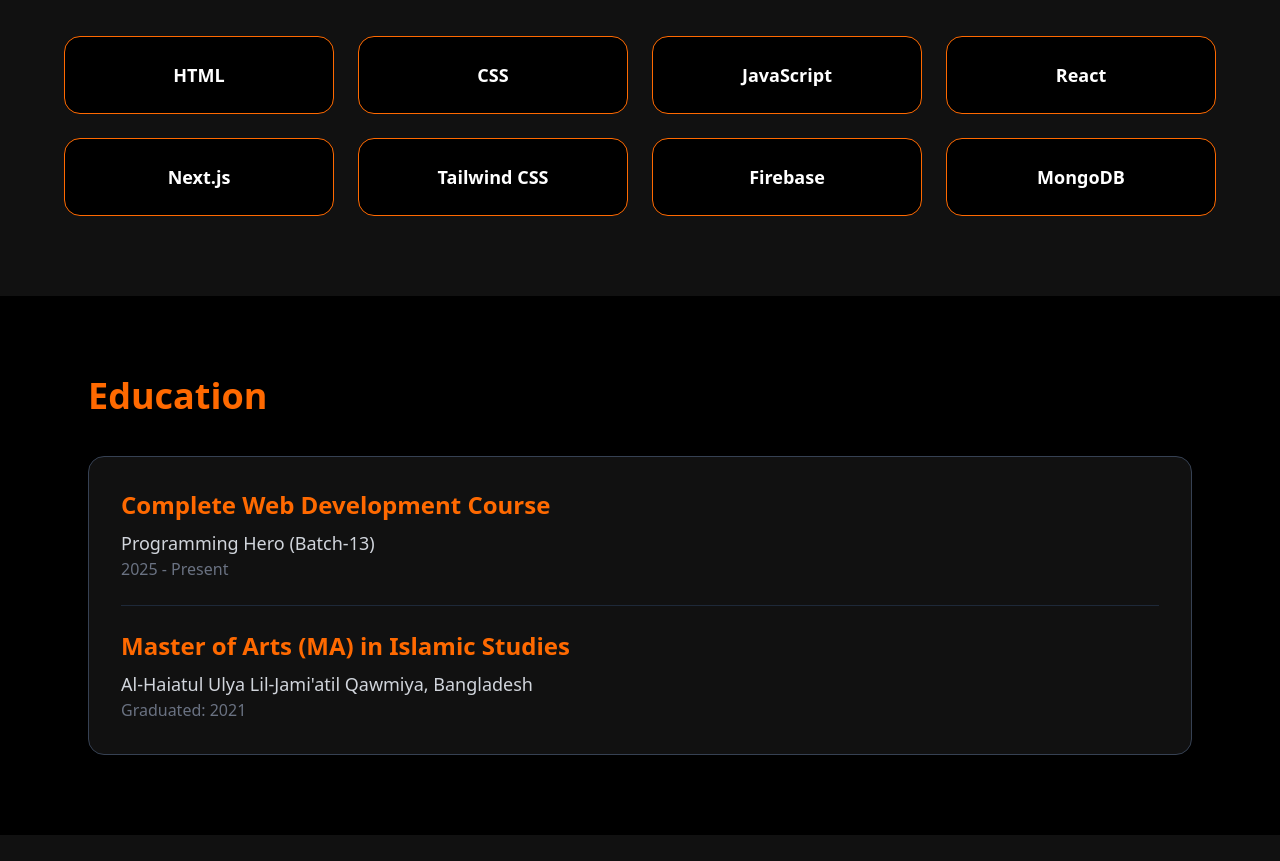
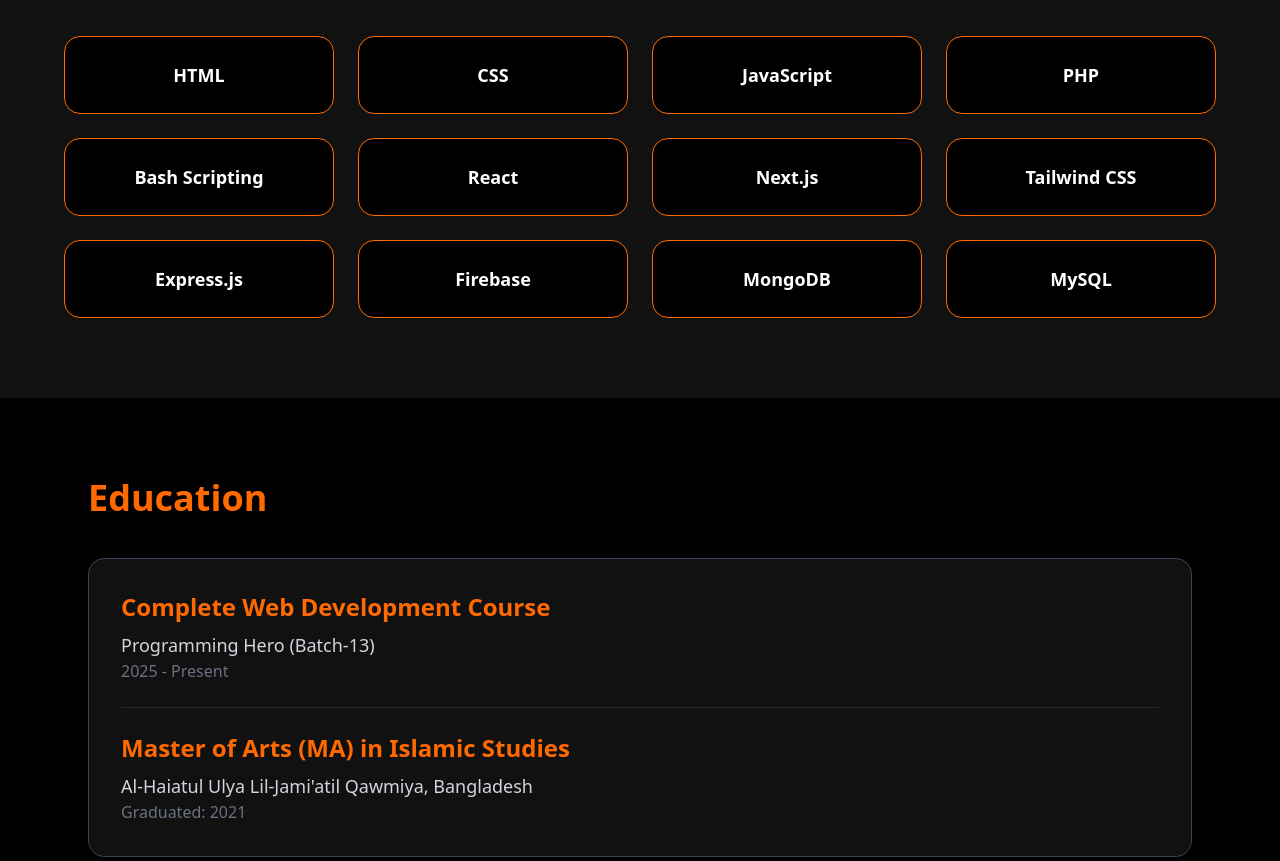
Before and after one commit to sheikh-muzammil2026/sheikh-muzammil-portfolio, a Next.js app: page / in a window 1280 px wide. Shown: the part 1260-2121 px from the top of the page. Built offline with nearby package versions, Linux system fonts and the light colour scheme.

Commit message:
added 2 languages in skills section

```diff
--- a/src/components/Skills.jsx
+++ b/src/components/Skills.jsx
@@ -2,11 +2,15 @@
   'HTML',
   'CSS',
   'JavaScript',
+  'PHP',
+  'Bash Scripting',
   'React',
   'Next.js',
   'Tailwind CSS',
+  'Express.js',
   'Firebase',
   'MongoDB',
+  'MySQL',
 ];
 
 const Skills = () => {
```
